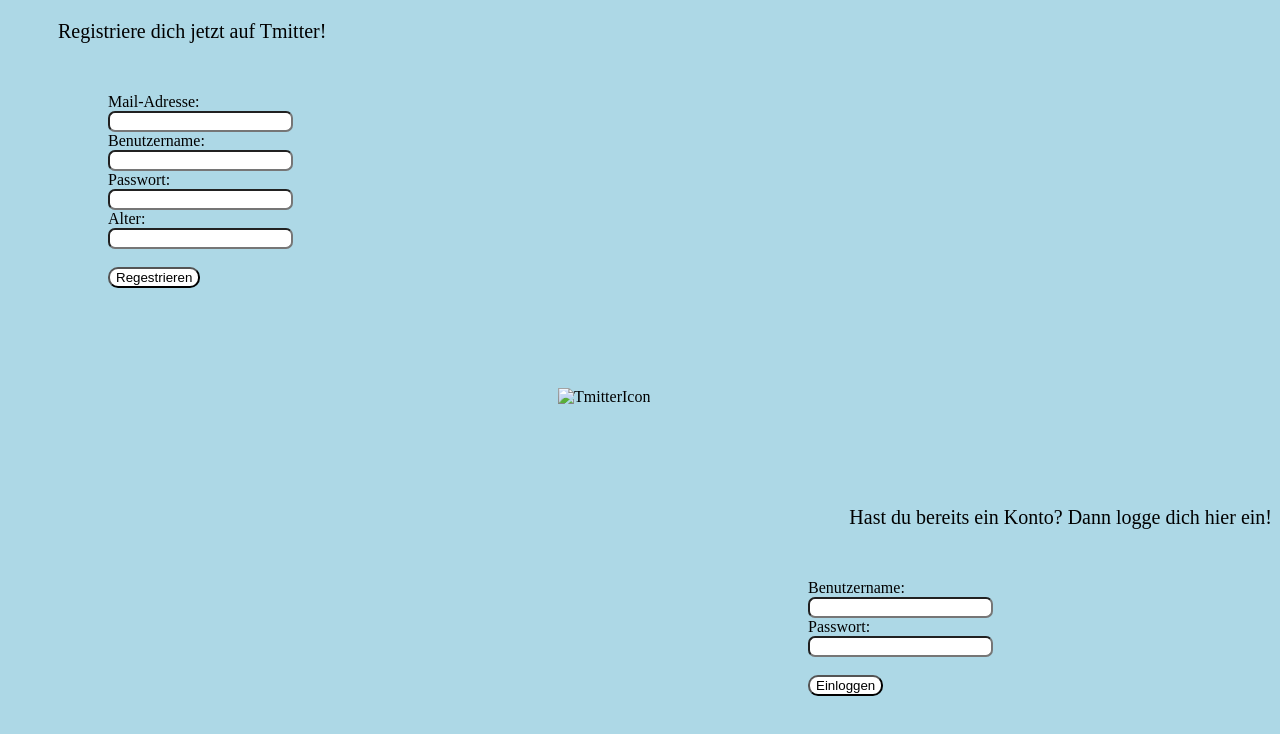
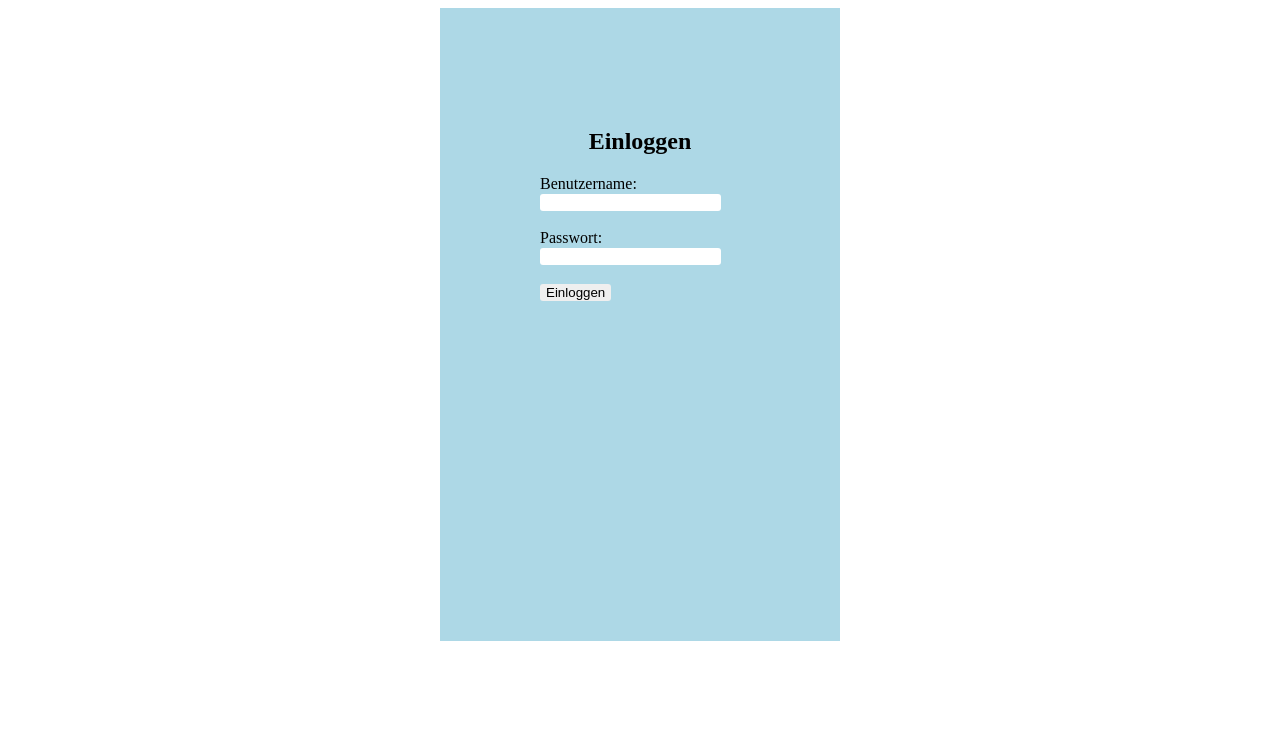
Before and after one commit to MariaKaltenbach/GIS-WiSe-2020-2021, a website: page Klausur/Login.html in a window 1280 px wide. Drawn offline with Linux system fonts and the light colour scheme.

Commit message:
Klausur HTML Login und Regestrieren

```diff
--- a/Klausur/Login.html
+++ b/Klausur/Login.html
@@ -10,44 +10,14 @@
 </head>
 
 <body>
-
-    <p>Registriere dich jetzt auf Tmitter!</p>
-
-    <div class="Rregistrieren">
-
-        <label>Mail-Adresse:</label>
-        <input type="text" name="eadresse" />
-        <label>Benutzername:</label>
-        <input type="text" name="bname" />
-        <label>Passwort:</label>
-        <input type="text" name="pwort" />
-        <label for="lname">Alter:</label>
-        <input type="number" />
-
-        <br>
-        <br>
-
-        <button id="submit" name="Regestrieren" type="button">Regestrieren</button>
-    </div>
-
-    <div class="Absatz">
-
-    </div>
-
-    <img src="../Bilder/TmitterIcon.png" alt="TmitterIcon">
-
-    <div class="Absatz">
-
-    </div>
-
-    <p id="Login">Hast du bereits ein Konto? Dann logge dich hier ein!</p>
-
-
     <div class="Einloggen">
 
+        <h2>Einloggen</h2>
 
         <label>Benutzername:</label>
         <input type="text" name="bname" />
+        <br>
+        <br>
         <label>Passwort:</label>
         <input type="text" name="pwort" />
         <br>
--- /dev/null
+++ b/Klausur/script.js
@@ -0,0 +1,2 @@
+"use strict";
+//# sourceMappingURL=script.js.map
--- a/Klausur/style.css
+++ b/Klausur/style.css
@@ -1,14 +1,18 @@
 Body {
-    background-color: lightblue;
+    background-color: white;
+}
+
+h1 {
+    font-family: 'Franklin Gothic Medium', 'Arial Narrow', Arial, sans-serif;
+}
+
+h2 {
+    text-align: center;
 }
 
 p {
     font-size: 20px;
     margin-left: 50px;
-}
-
-#Login {
-    text-align: right;
 }
 
 .Rregistrieren {
@@ -19,8 +23,10 @@ p {
 
 .Einloggen {
     width: 200px;
-    margin-top: 50px;
-    margin-left: 800px;
+    background-color: lightblue;
+    margin: auto;
+    padding: 100px;
+    padding-bottom: 340px;
 }
 
 .Absatz {
@@ -34,13 +40,13 @@ img {
     height: 300px;
 }
 
+input,
 button {
-    background-color: white;
-    border-radius: 10px 10px 10px 10px;
-}
-
-input {
-    border-radius: 7px 7px 7px 7px;
+    border-radius: 3px 3px 3px 3px;
+    border-left: none;
+    border-right: none;
+    border-bottom: none;
+    border-top: none;
 }
 
 
```
Also changed, not shown: Klausur/Hauptseite.html (+5 -0 lines), Klausur/Registrieren.html (added, +44 -0 lines), 1 other file.
